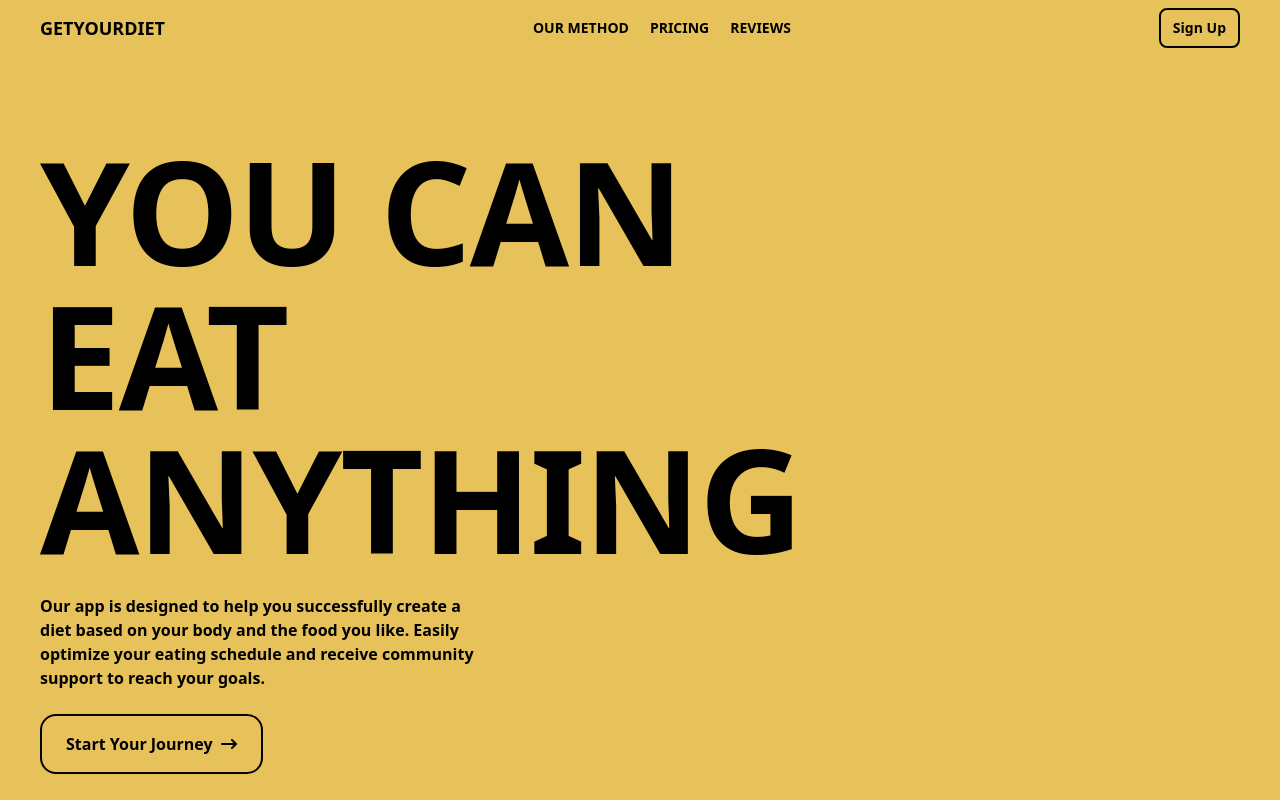
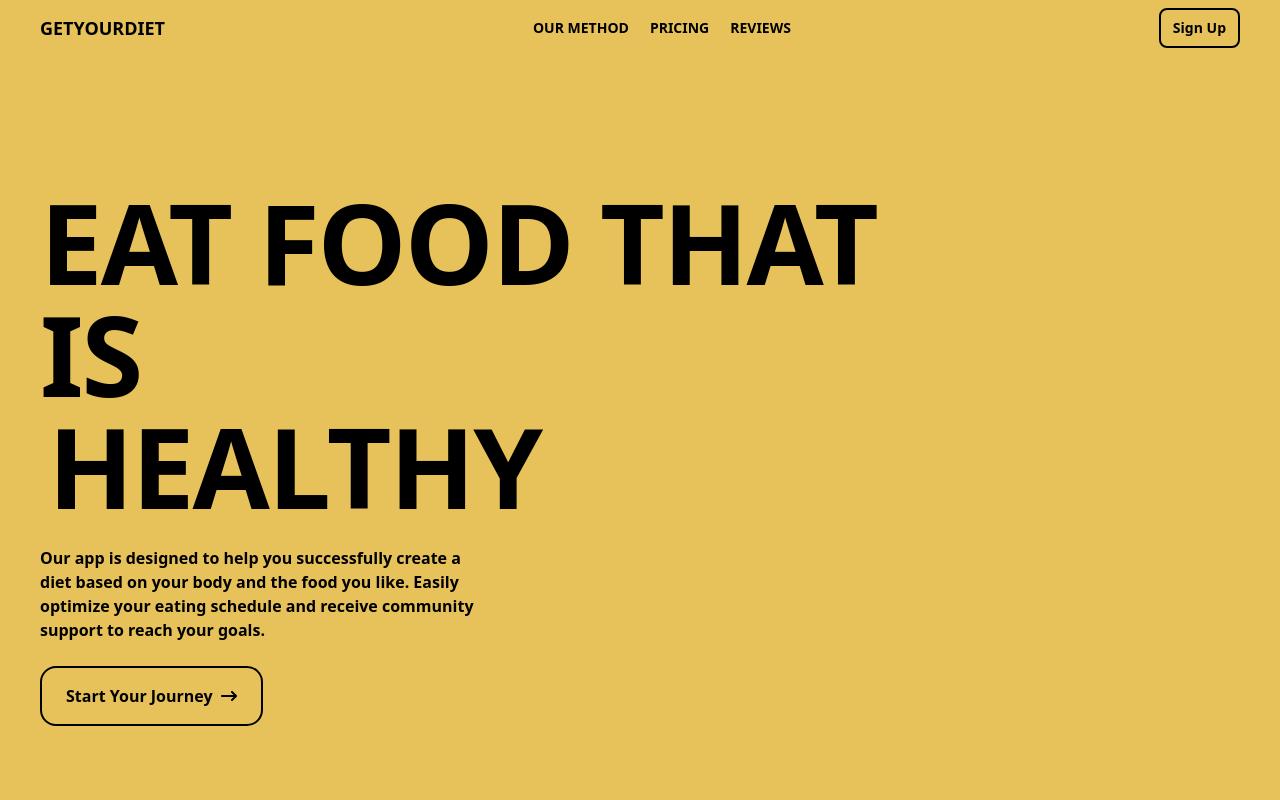
Before and after one commit to ishk9/getYourDiet, a Next.js app in the folder client/: page / in a window 1280 px wide. Shown: the top 800 px of the page. Built offline with nearby package versions, Linux system fonts and the light colour scheme.

Commit message:
Feature: Added animation to the heading

```diff
--- a/client/app/Landing/page.js
+++ b/client/app/Landing/page.js
@@ -4,10 +4,11 @@ import { FaArrowRightLong } from "react-icons/fa6";
 import Link from 'next/link';
 import useStore from '../store';
 import OnboardingPage from '../Onboarding/page';
-
+import { FlipWords } from '@/components/ui/flip-words';
 
 export default function LandingPage() {
     const {openOnboardingModal} = useStore();
+    const words = ["tasty", "healthy", "nutritious"];
     return (
         <div className="flex w-screen h-screen justify-center items-center px-10 py-2 bg-[#E7C25A]">
             {
@@ -16,7 +17,9 @@ export default function LandingPage() {
 
             <div className="flex lg:w-3/4 w-11/12 cursor-default">
                 <div className="flex flex-col w-full justify-center items-start">
-                    <h1 className="font-extrabold text-black lg:text-[9em] text-[3em] leading-[1] tracking-[-2px]">YOU CAN EAT ANYTHING</h1>
+                    <h1 className="font-extrabold text-black lg:text-[7em] text-[3em] leading-[1] tracking-[-2px] uppercase">
+                        Eat food that is <FlipWords words={words}/>
+                    </h1>
 
                     <p className="mt-6 lg:w-1/2 w-full flex lg:text-base font-semibold text-[11px] text-black">
                         Our app is designed to help you successfully create a diet based on your body and the food you like. Easily optimize your eating schedule and receive community support
```
